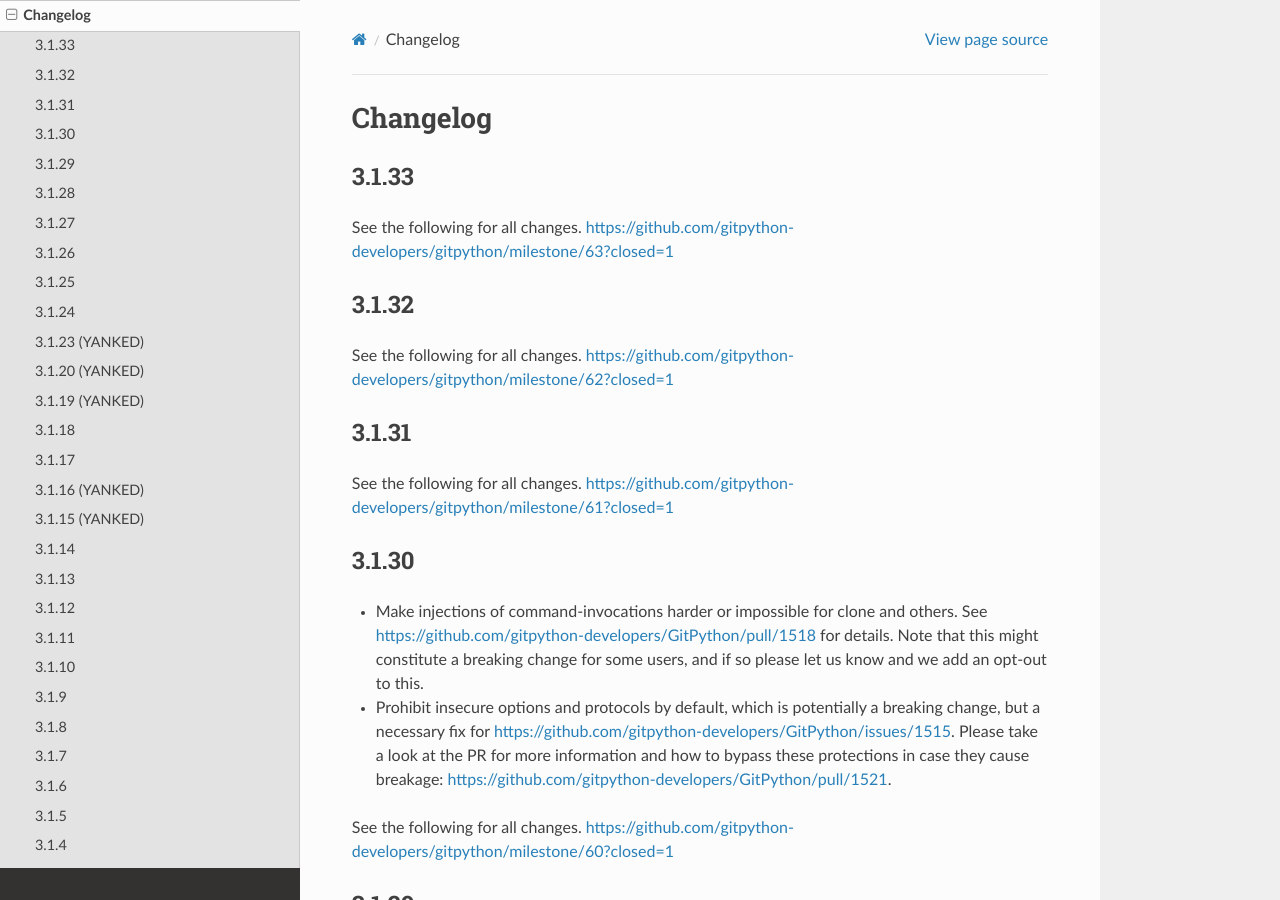
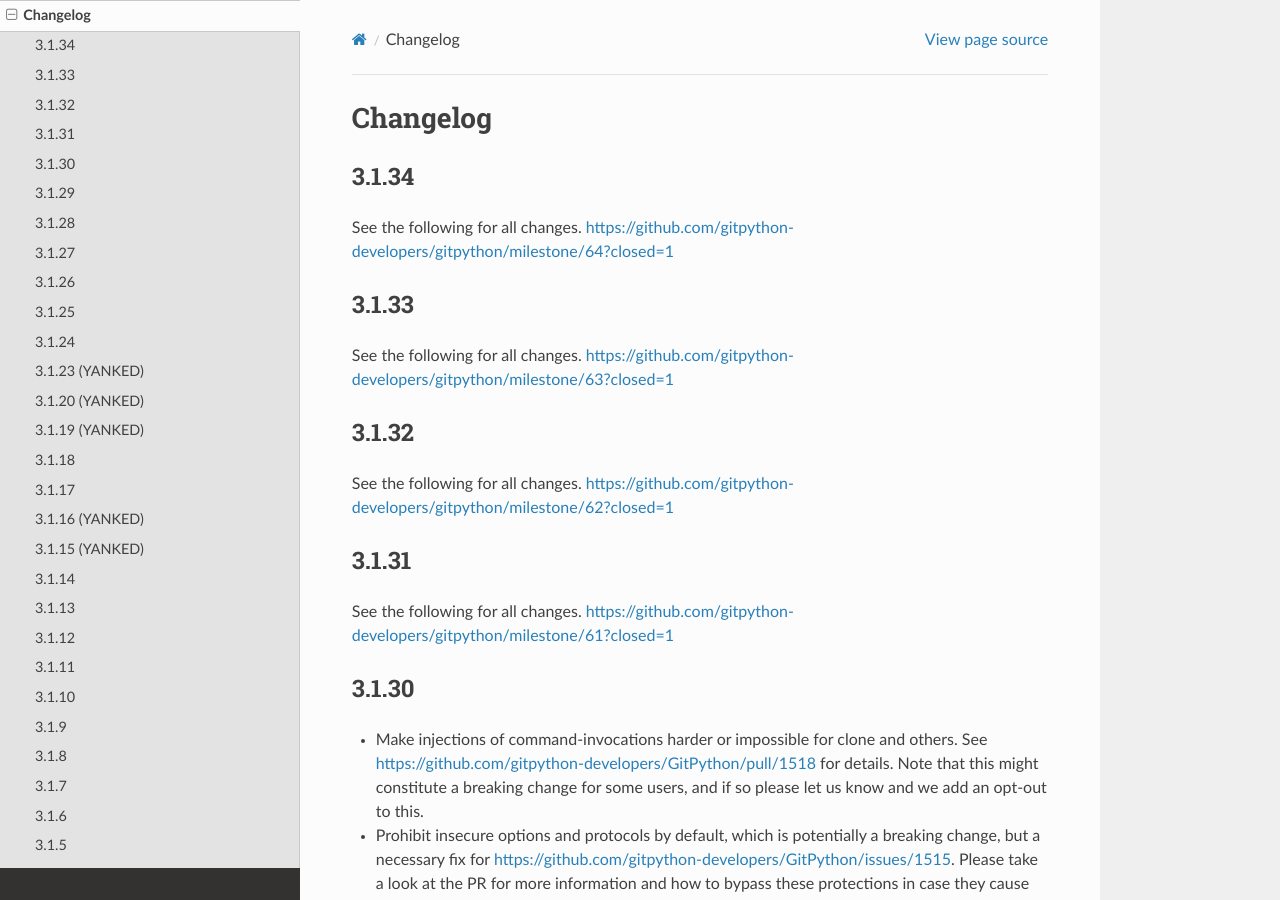
Before and after one commit to gitpython-developers/GitPython, a Sphinx documentation site: the page built from doc/source/changes.rst, in a window 1280 px wide and 900 px high. Built offline with Sphinx 7.4.7 and the Read the Docs theme 2.0.0, drawn with Linux system fonts in a browser that asks for light colours.

Commit message:
prepare patch release

```diff
--- a/doc/source/changes.rst
+++ b/doc/source/changes.rst
@@ -1,6 +1,12 @@
 =========
 Changelog
 =========
+
+3.1.34
+======
+
+See the following for all changes.
+https://github.com/gitpython-developers/gitpython/milestone/64?closed=1
 
 3.1.33
 ======
```
Also changed, not shown: 1 other file.
